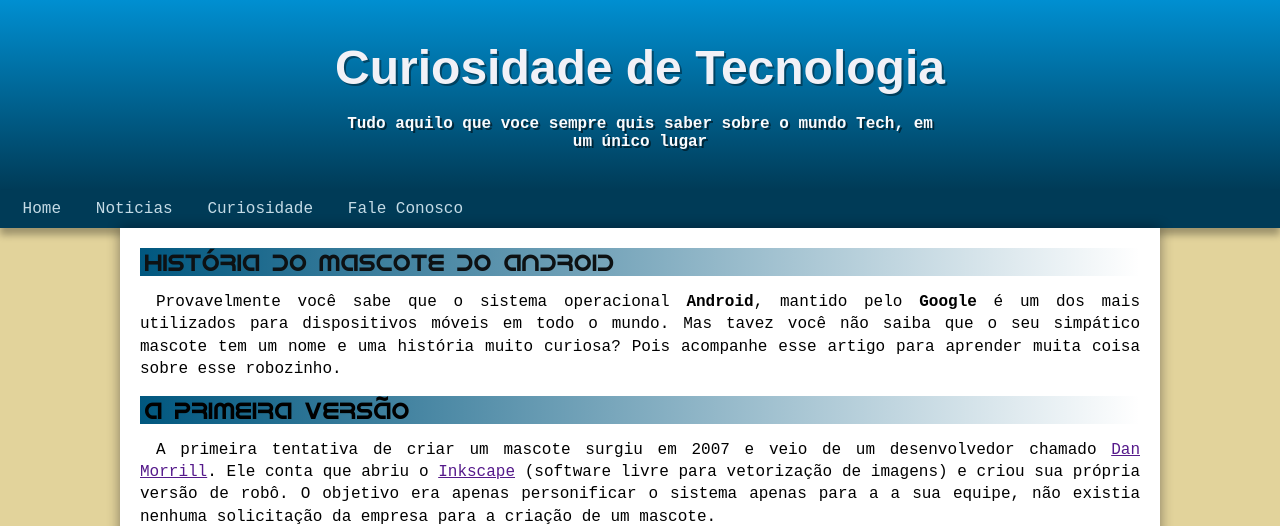
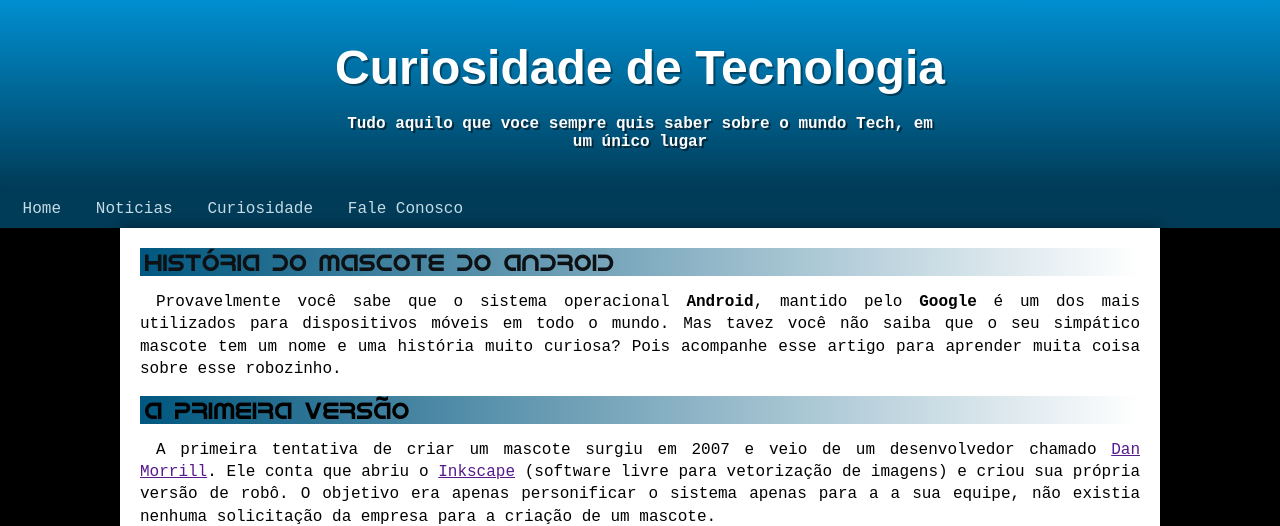
Before and after one commit to cfreitas0/html-css, a plain HTML site: page Exercicio/excss07 pratico/index.html in a window 1280 px wide. Shown: the top 526 px of the page. Drawn offline with Linux system fonts and the light colour scheme; a web font is replaced by a local one.

Commit message:
Update style.css

```diff
--- a/Exercicio/excss07 pratico/estilo/style.css
+++ b/Exercicio/excss07 pratico/estilo/style.css
@@ -29,7 +29,7 @@
 }
 
 body {
-     background-color: #e2d39b;
+     background-color: #000000;
      font-family: 'Courier New', Courier,
      monospace;
 }
@@ -73,7 +73,7 @@ header {
 }
 
 header >h1 {
-     color: #f1f1f7;
+     color: #ffffff;
      font-family: Arial, Helvetica, sans-serif;
      font-size: 3rem;
      margin-bottom: 20px;
```
